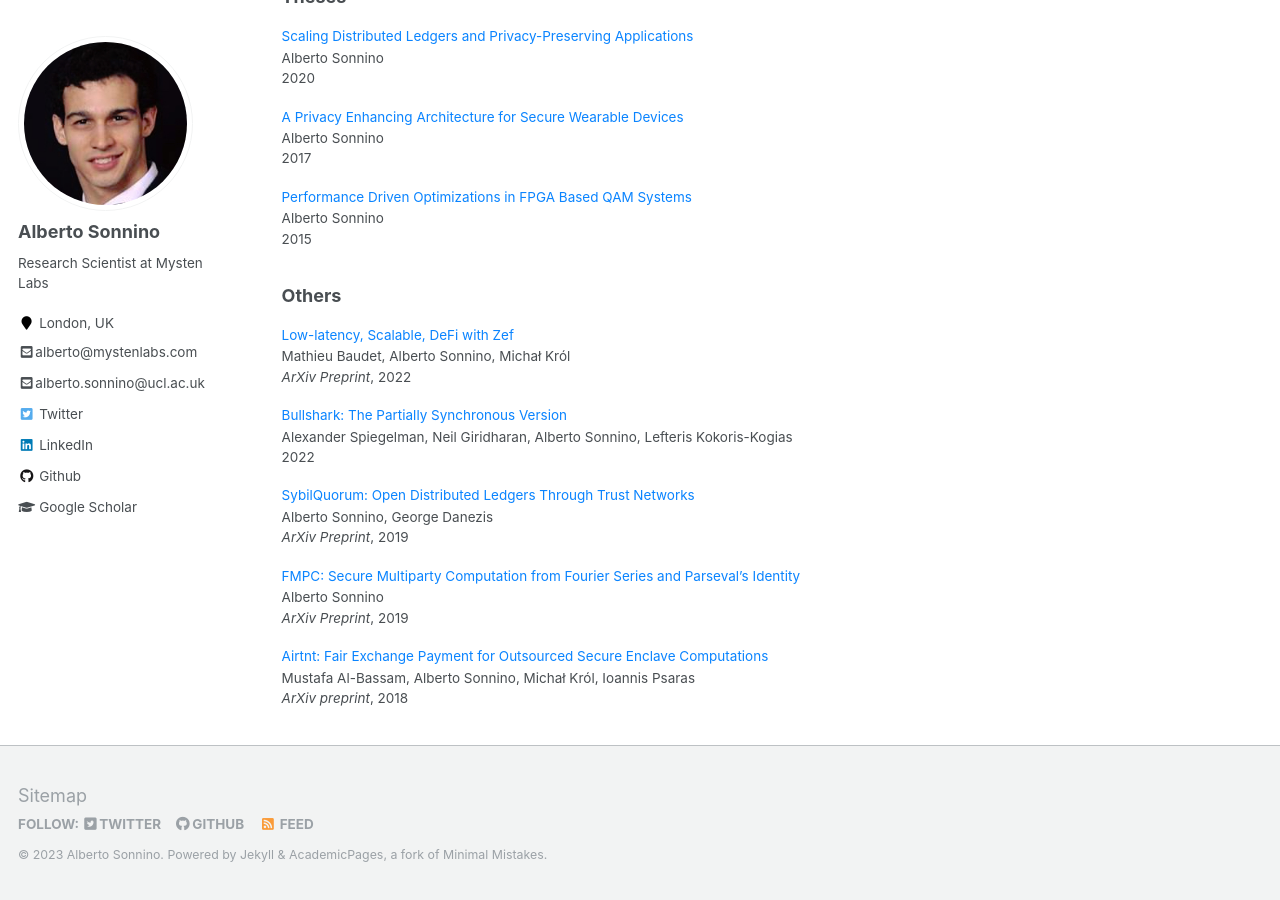
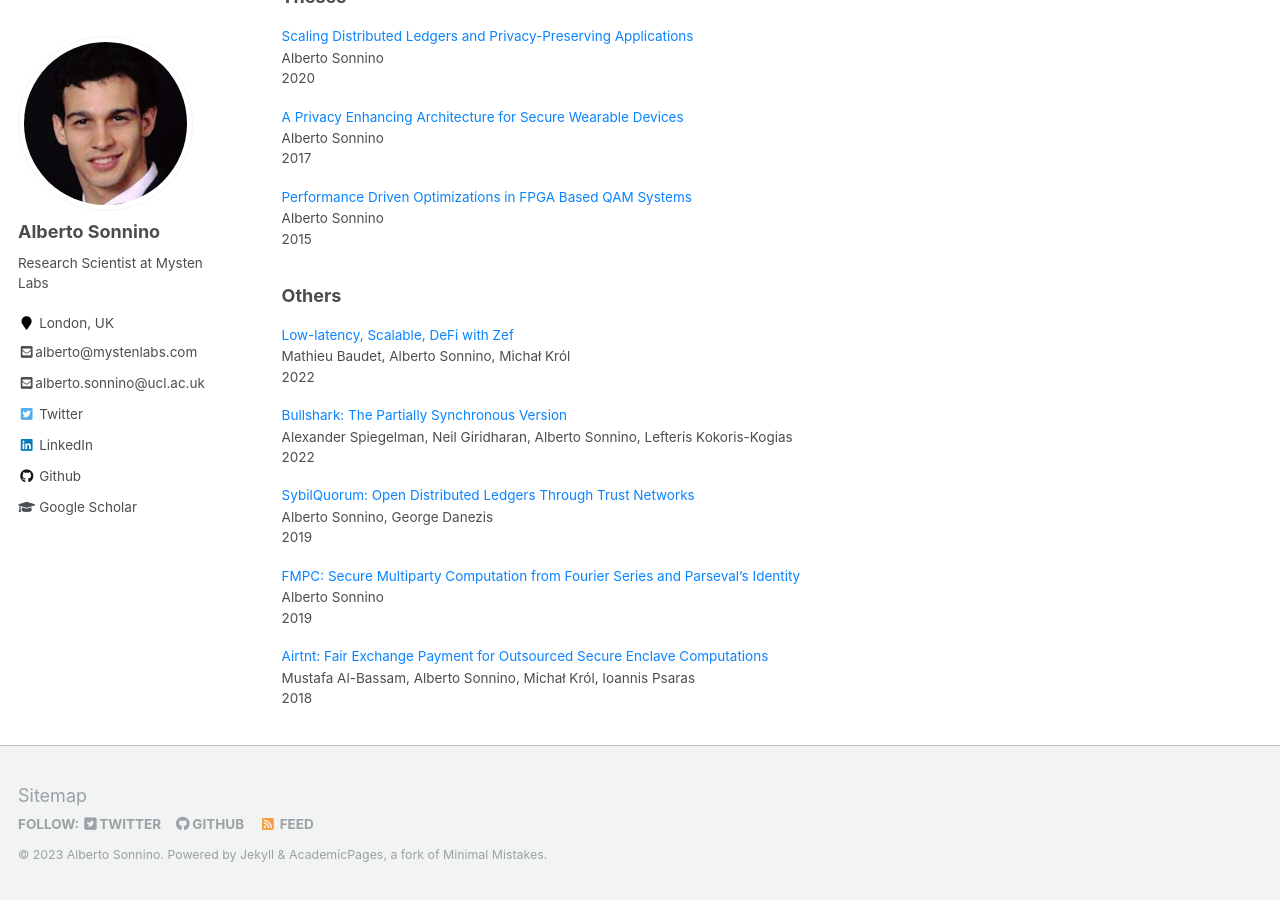
Before and after one commit to asonnino/asonnino.github.io, a Jekyll site: the page built from _pages/reports.md, in a window 1280 px wide and 900 px high, scrolled down 815 px. Built offline with Jekyll 4.4.1, drawn with Linux system fonts in a browser that asks for light colours.

Commit message:
remove venue from tech reports

```diff
--- a/Gemfile
+++ b/Gemfile
@@ -25,3 +25,5 @@ group :jekyll_plugins do
   gem 'jekyll-sitemap'
   gem 'hawkins'
 end
+
+gem "webrick", "~> 1.8"
--- a/_data/papers.json
+++ b/_data/papers.json
@@ -69,7 +69,6 @@
     "category": "report",
     "title": "Airtnt: Fair Exchange Payment for Outsourced Secure Enclave Computations",
     "authors": "Mustafa Al-Bassam, Alberto Sonnino, Michał Król, Ioannis Psaras",
-    "venue": "ArXiv preprint",
     "date": 2018,
     "filename": "airtnt.pdf"
   },
@@ -108,7 +107,6 @@
     "category": "report",
     "title": "FMPC: Secure Multiparty Computation from Fourier Series and Parseval’s Identity",
     "authors": "Alberto Sonnino",
-    "venue": "ArXiv Preprint",
     "date": 2019,
     "filename": "fmpc.pdf"
   },
@@ -140,7 +138,6 @@
     "category": "report",
     "title": "SybilQuorum: Open Distributed Ledgers Through Trust Networks",
     "authors": "Alberto Sonnino, George Danezis",
-    "venue": "ArXiv Preprint",
     "date": 2019,
     "filename": "sybilquorum.pdf"
   },
@@ -279,7 +276,6 @@
     "category": "report",
     "title": "Low-latency, Scalable, DeFi with Zef",
     "authors": "Mathieu Baudet, Alberto Sonnino, Michał Król",
-    "venue": "ArXiv Preprint",
     "date": 2022,
     "filename": "zef-extensions.pdf"
   },
```
